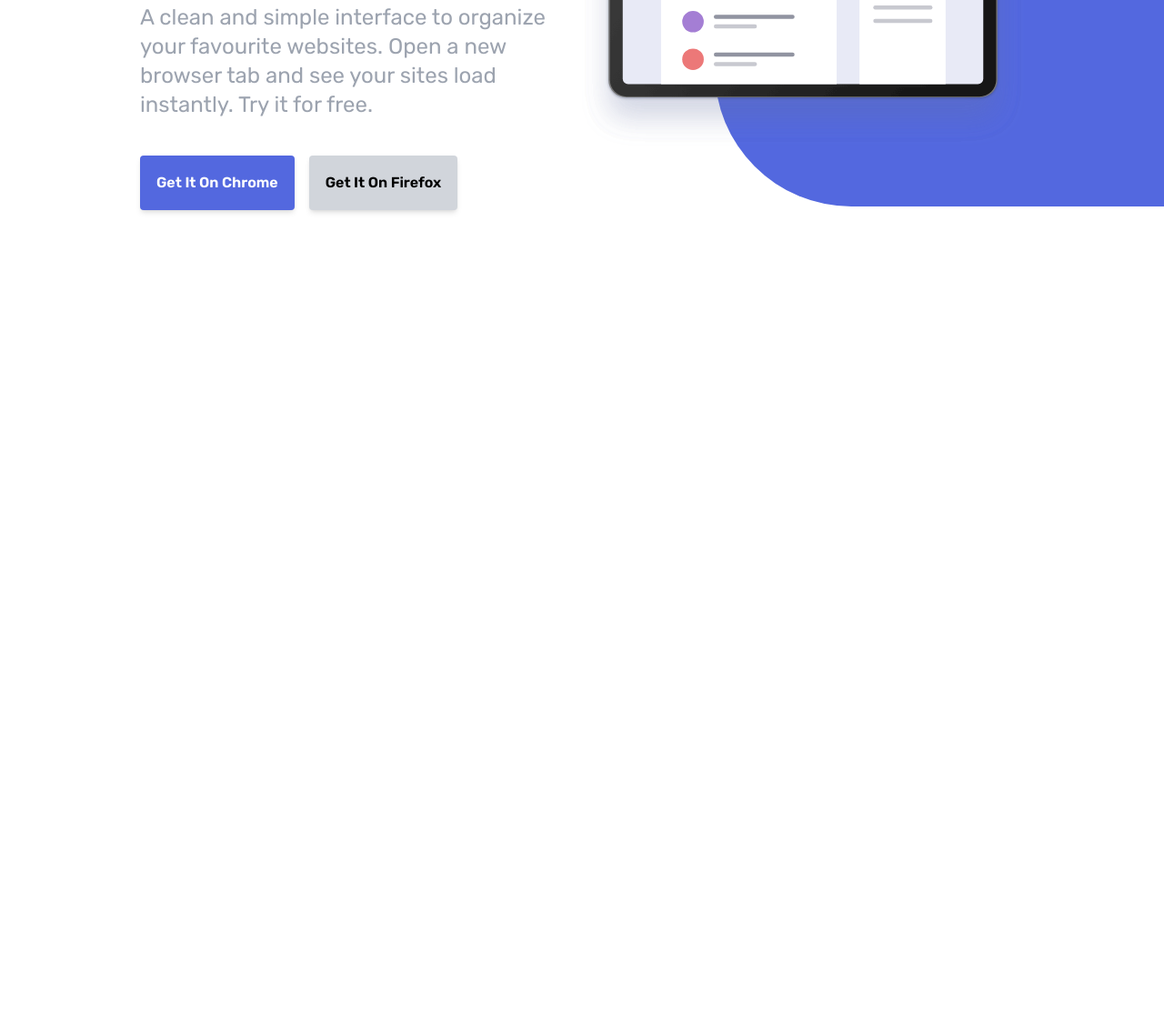
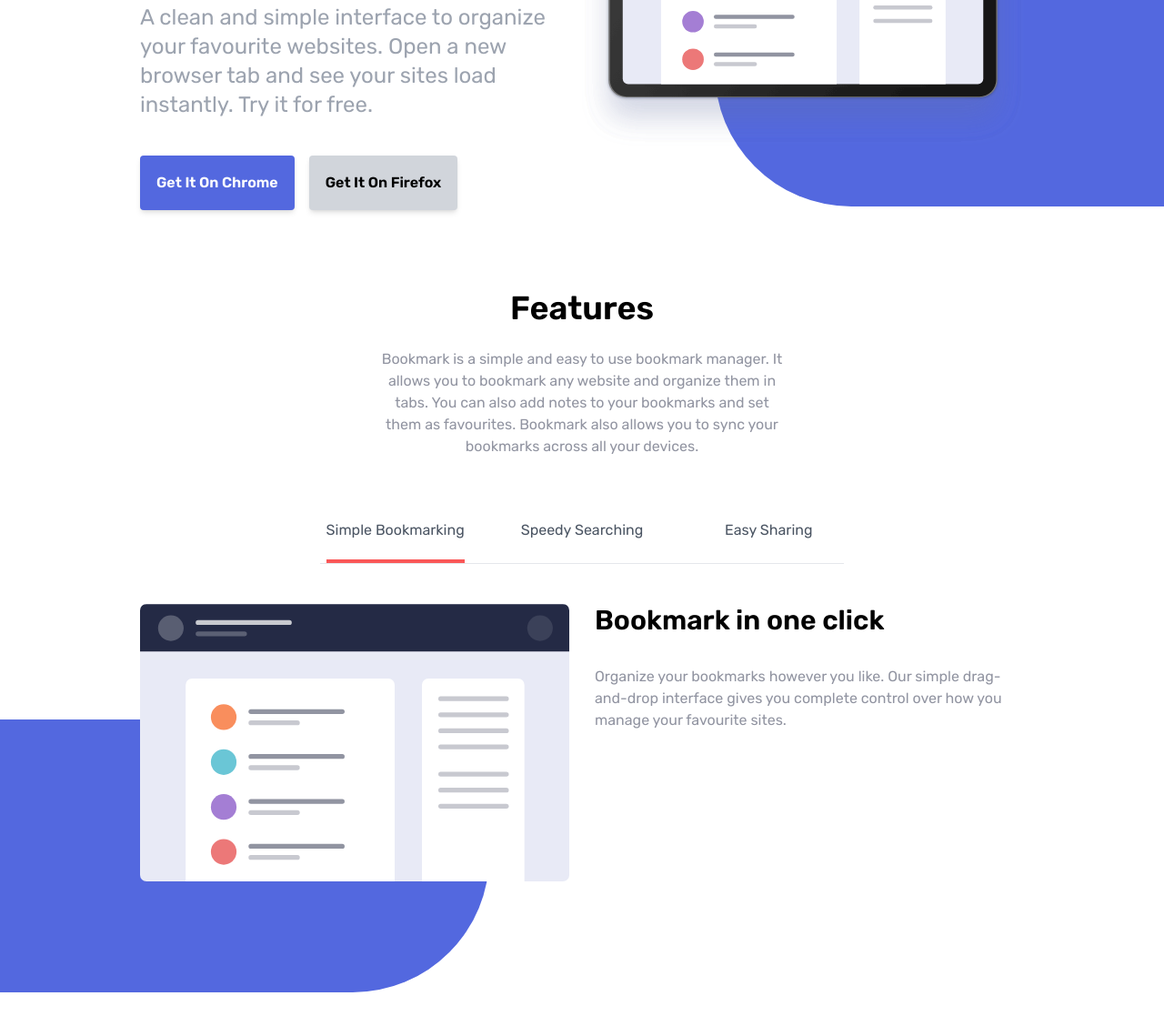
Before and after one commit to JRGironDev/bookmark, a website: page index.html in a window 1280 px wide. Shown: the part 445-1562 px from the top of the page at 91% size. Before the commit the page ends 800 px from the top, so only its background shows below. Drawn offline with Linux system fonts and the light colour scheme.

Commit message:
Features Heading

```diff
--- a/index.html
+++ b/index.html
@@ -57,5 +57,67 @@
           </div>
        </div>
      </section>
+
+     <!-- Features Heading -->
+     <section id="features">
+      <div class="containter mx-auto mt-16 ox-6 md:mx-0">
+        <h2 class="mb-6 text-4xl font-semibold text-center">Features</h2>
+        <p class="max-w-md mx-auto text-center text-grayishBlue">Bookmark is a simple and easy to use bookmark manager. It allows you to bookmark any website and organize them in tabs. You can also add notes to your bookmarks and set them as favourites. Bookmark also allows you to sync your bookmarks across all your devices.</p>
+      </div>
+     </section>
+
+     <!-- Features Tabs-->
+      <section id="tabs">
+        <!-- Tabs/Panels Container -->
+         <div class="container relative mx-auto my-6 mb-32 mt-12 px-6">
+          <div class="bg-tabs"></div>
+          <!-- Tabs Flex Container -->
+           <div class="flex flex-col justify-center max-w-xl mx-auto mb-6 border-b md:space-x-10 md:flex-row">
+            <!-- Tab 1 -->
+             <div class="flex justify-center text-center text-gray-600 border-b md:border-b-0 hover:text-softRed md:w-1/3 tab" data-target="panel-1">
+              <div class="py-5 border-b-4 border-softRed" data-target="panel-1">
+                Simple Bookmarking
+              </div>
+             </div>
+
+            <!-- Tab 2 -->
+            <div class="flex justify-center text-center text-gray-600 border-b md:border-b-0 hover:text-softRed md:w-1/3 tab" data-target="panel-1">
+              <div class="py-5" data-target="panel-2">
+                Speedy Searching
+              </div>
+             </div>
+
+            <!-- Tab 3 -->
+            <div class="flex justify-center text-center text-gray-600 border-b md:border-b-0 hover:text-softRed md:w-1/3 tab" data-target="panel-1">
+              <div class="py-5" data-target="panel-3">
+                Easy Sharing
+              </div>
+             </div>
+           </div>
+
+           <!-- Tabs Panels -->
+            <section id="panels" class="container mx-auto">
+              <!-- Panel 1 -->
+               <div class="flex flex-col py-5 md:flex-row md:space-x-7 panel-1">
+                <!-- Panel Image -->
+                 <div class="flex justify-center md:w-1/2">
+                  <img src="images/illustration-features-tab-1.svg" alt="" class="relative z-10">
+                 </div>
+                <!-- Panel Content -->
+                 <div class="flex flex-col space-y-8 md:w-1/2">
+                  <h3 class="mt-32 text-3xl font-semibold text-center md:mt-0 md:text-left">
+                    Bookmark in one click
+                  </h3>
+                  <p class="max-w-md text-center text-grayishBlue md:text-left">
+                    Organize your bookmarks however you like. Our simple drag-and-drop interface gives you complete control over how you manage your favourite sites.
+                  </p>
+                  <div>
+
+                  </div>
+                 </div>
+               </div>
+            </section>
+         </div>
+      </section>
   </body>
 </html>
--- a/input.css
+++ b/input.css
@@ -9,4 +9,11 @@
     left: 30%;
     @apply absolute rounded-l-full top-52 bg-softBlue
   }
+
+  .bg-tabs {
+    width: 2000px;
+    height: 300px;
+    right: 60%;
+    @apply absolute rounded-r-full top-60 bg-softBlue
+  }
 }
```
Also changed, not shown: css/style.css.
